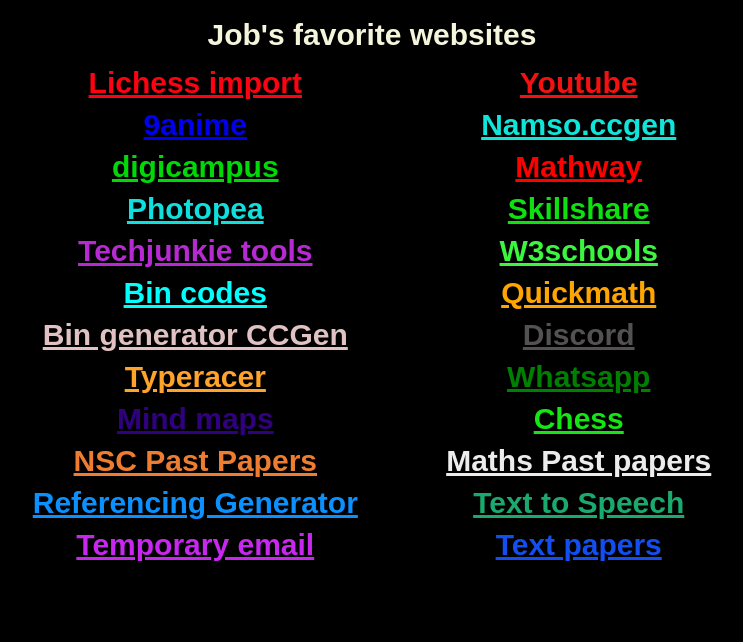
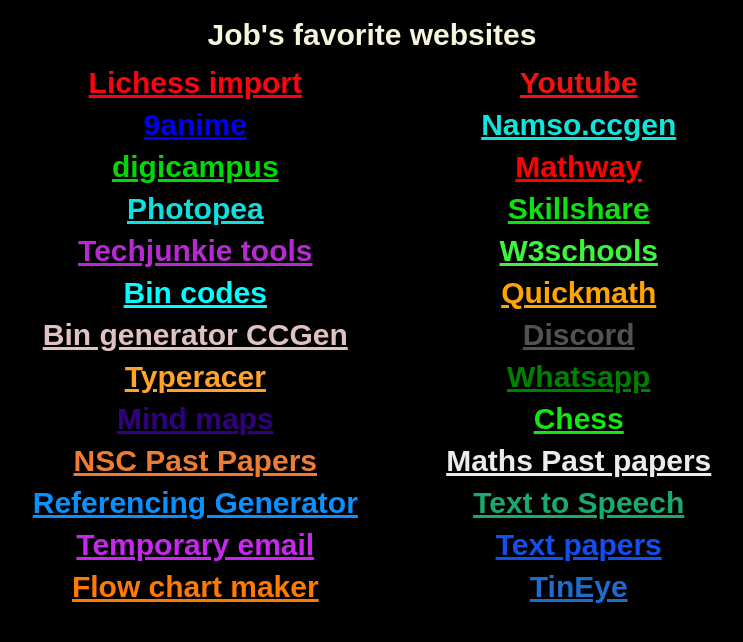
Before and after one commit to jobbie007/Mysites, a plain HTML site: page Mysites/index.html in a window 1280 px wide. Shown: the whole page, without its empty margins (268-1011 px from the left). Drawn offline with Linux system fonts and the light colour scheme.

Commit message:
Added more sites
TinEye and flow chart maker

```diff
--- a/Mysites/index.html
+++ b/Mysites/index.html
@@ -54,6 +54,7 @@ a:hover{
 <a style=" color:rgb(238, 125, 50);" href="https://www.education.gov.za/Curriculum/NationalSeniorCertificate(NSC)Examinations/NSCPastExaminationpapers.aspx" title="past papers">NSC Past Papers</a><br>
 <a style=" color:#0a91ff" href="https://www.mybib.com/tools/harvard-referencing-generator/uwe"  title="UWE Harvard Referencing Generator">Referencing Generator</a><br>
 <a style=" color:#c827f0" href="https://tempail.com/en/"  title="Temp mail">Temporary email</a><br>
+<a style=" color:#ff7b00" href="https://app.diagrams.net/"  title="To make flow charts">Flow chart maker</a><br>
 </header>
 <div class="block">
   <a style=" color:#f31111" href="https://www.youtube.com/"  title="Youtube">Youtube</a><br>
@@ -68,6 +69,8 @@ a:hover{
 <a style=" color: rgb(236, 236, 236); "href="https://www.hphs.co.za/High/MathematicsPapersFET"title="Past papers">Maths Past papers</a><br>
 <a style=" color:#1baa6e" href="https://www.naturalreaders.com/online/"  title="Text to speech">Text to Speech</a><br>
 <a style=" color:#134ef1" href="https://www.testpapers.co.za/"  title="All past papers">Text papers</a><br>
+<a style=" color:#1f6bce" href="https://tineye.com/"  title="Search images online">TinEye</a><br>
+
 
 </div>
 </h2>
```
